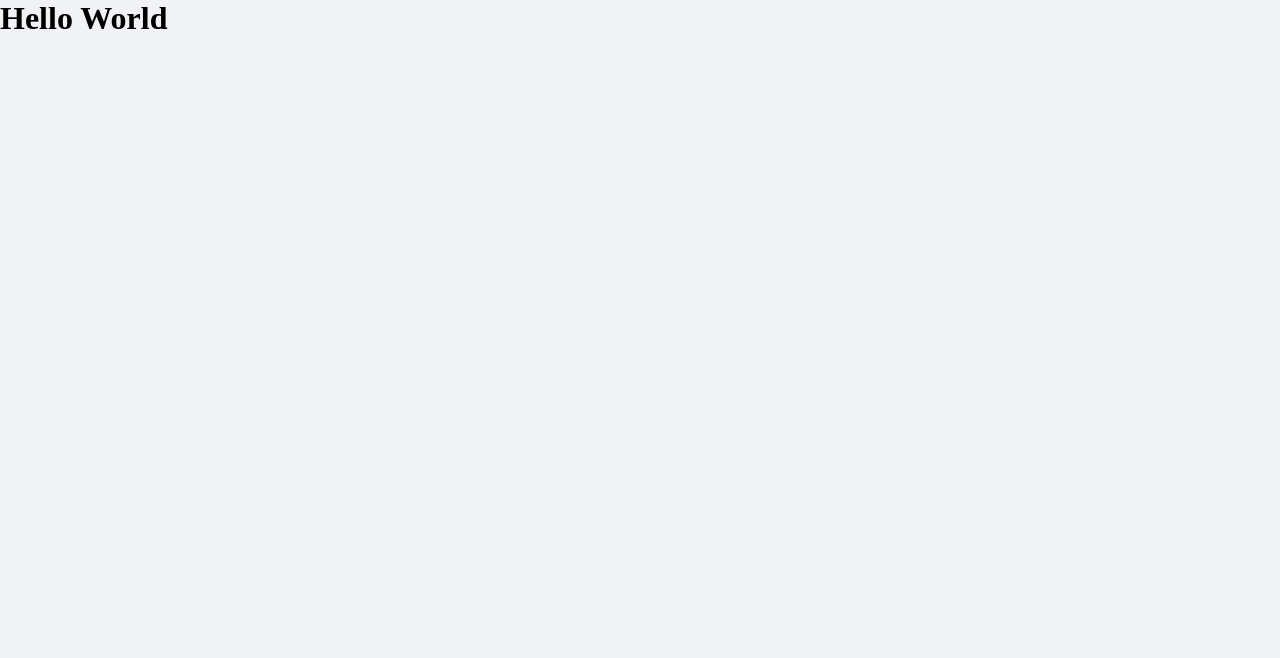
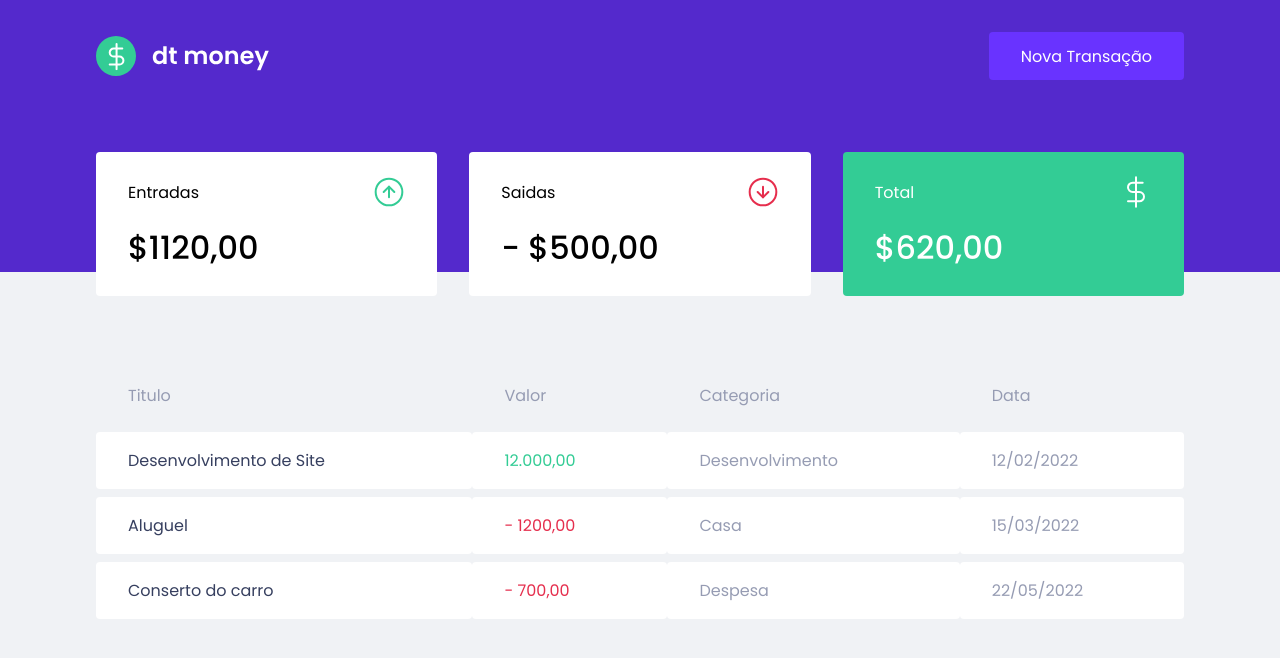
Before and after one commit to lucas-landin/dtmoney, a React (Create React App) app: page / in a window 1280 px wide. Shown: the top 658 px of the page. Built offline with nearby package versions, Linux system fonts and the light colour scheme.

Commit message:
dashboard-finalizado

```diff
--- a/public/index.html
+++ b/public/index.html
@@ -1,10 +1,13 @@
 <!DOCTYPE html>
 <html lang="en">
   <head>
+    <link rel="preconnect" href="https://fonts.googleapis.com">
+    <link rel="preconnect" href="https://fonts.gstatic.com" crossorigin>
+    <link rel="shortcut icon" href="favicon.png" type="image/png">
     <meta charset="utf-8" />
     <meta name="viewport" content="width=device-width, initial-scale=1" />
-    <link rel="shortcut icon" href="favicon.png" type="image/png"/>
-    <title>LL Money</title>
+    <title>dt Money</title>
+    <link href="https://fonts.googleapis.com/css2?family=Poppins:ital,wght@0,500;600;1,400&display=swap" rel="stylesheet">
   </head>
   <body>
     <noscript>You need to enable JavaScript to run this app.</noscript>
--- a/src/App.tsx
+++ b/src/App.tsx
@@ -1,11 +1,14 @@
+import { Dashboard } from "./components/Dashboard";
+import { Header } from "./components/Header";
 import { GlobalStyles } from "./styles/global";
 
 export function App() {
   return (
-    <div className="app">
-      <h1>Hello World</h1>
+    <>
+      <Header/>
+      <Dashboard/>
       <GlobalStyles/>
-    </div>
+    </>
 
   );
 }
--- /dev/null
+++ b/src/components/Dashboard/index.tsx
@@ -0,0 +1,12 @@
+import { Summary } from '../Summary'
+import { TransactionTable } from '../TransactionTable'
+import {Container} from './styles'
+
+export function Dashboard (){
+return (
+    <Container>
+     <Summary/>
+     <TransactionTable/>
+    </Container>
+)
+}
--- /dev/null
+++ b/src/components/Dashboard/styles.ts
@@ -0,0 +1,7 @@
+import styled from 'styled-components'
+
+export const Container = styled.main`
+max-width:1120px;
+margin: 0 auto;
+padding: 2.5rem 1rem;
+`
--- /dev/null
+++ b/src/components/Header/index.tsx
@@ -0,0 +1,14 @@
+import logoimg from '../../assets/logo.svg'
+import { Container,Content } from './styles'
+export function Header (){
+return(
+    <Container>
+    <Content>
+   <img src={logoimg} alt='dtmoney'/>
+   <button type='button'>
+   Nova Transação
+   </button>
+    </Content>
+    </Container>
+)
+}
--- /dev/null
+++ b/src/components/Header/styles.ts
@@ -0,0 +1,29 @@
+import styled from 'styled-components'
+
+export const Container = styled.header`
+background: var(--blue);
+`;
+
+export const Content = styled.div`
+max-width: 1120px;
+margin: 0 auto;
+padding: 2rem 1rem 12rem;
+display:flex;
+align-items: center;
+justify-content:space-between;
+
+button{
+    font-size:1rem;
+    color:#fff;
+    background: var(--blue-light);
+    border:0;
+    padding:0 2rem;
+    height:3rem;
+    border-radius:0.25rem;
+    transition: filter 0.2s ;
+
+    &:hover{
+        filter:brightness(0.9)
+    }
+}
+`
--- /dev/null
+++ b/src/components/Summary/index.tsx
@@ -0,0 +1,33 @@
+import { Container } from "./styles";
+import incomeimg from '../../assets/income.svg'
+import outcomeimg from '../../assets/outcome.svg'
+import totalimg from '../../assets/total.svg'
+
+
+export function Summary(){
+    return(
+    <Container>
+        <div>
+            <header>
+                <p>Entradas</p>
+                <img src={incomeimg} alt="Etradas" />
+            </header>
+            <strong>$1120,00</strong>
+        </div>
+        <div>
+            <header>
+                <p>Saidas</p>
+                <img src={outcomeimg} alt="Saidas" />
+            </header>
+            <strong>- $500,00</strong>
+        </div>
+        <div className="highlight-background">
+            <header>
+                <p>Total</p>
+                <img src={totalimg} alt="Total" />
+            </header>
+            <strong>$620,00</strong>
+        </div>
+    </Container>
+    )
+}
--- /dev/null
+++ b/src/components/Summary/styles.ts
@@ -0,0 +1,31 @@
+import styled from "styled-components";
+export const Container = styled.div`
+  display: grid;
+  grid-template-columns: repeat(3, 1fr);
+  gap: 2rem;
+  margin-top: -10rem;
+  div {
+    background: var(--shape);
+    padding: 1.5rem 2rem;
+    border-radius: 0.25rem;
+    color: var(--text-color);
+
+    &.highlight-background {
+      background: var(--green);
+      color: #fff;
+    }
+
+    header {
+      display: flex;
+      align-items: center;
+      justify-content: space-between;
+    }
+    strong {
+      display: block;
+      margin-top: 1rem;
+      font-size: 2rem;
+      font-weight: 500;
+      line-height: 3rem;
+    }
+  }
+`;
--- /dev/null
+++ b/src/components/TransactionTable/index.tsx
@@ -0,0 +1,37 @@
+import {Container} from './styles'
+export function TransactionTable(){
+return(
+<Container>
+<table>
+<thead>
+    <tr>
+        <th>Titulo</th>
+        <th>Valor</th>
+        <th>Categoria</th>
+        <th>Data</th>
+    </tr>
+</thead>
+<tbody>
+    <tr>
+        <td>Desenvolvimento de Site</td>
+        <td className="deposit">12.000,00</td>
+        <td>Desenvolvimento</td>
+        <td>12/02/2022</td>
+    </tr>
+    <tr>
+        <td>Aluguel</td>
+        <td className="withdraw">- 1200,00</td>
+        <td>Casa</td>
+        <td>15/03/2022</td>
+    </tr>
+    <tr>
+        <td>Conserto do carro</td>
+        <td className="withdraw">- 700,00</td>
+        <td>Despesa</td>
+        <td>22/05/2022</td>
+    </tr>
+</tbody>
+</table>
+</Container>
+)
+}
--- /dev/null
+++ b/src/components/TransactionTable/styles.ts
@@ -0,0 +1,38 @@
+import styled from 'styled-components'
+export const Container = styled.div`
+margin-top:4rem;
+
+table{
+width:100%;
+border-spacing:0 0.5rem;
+
+th{
+color: var(--text-body);
+font-weight:400;
+padding: 1rem 2rem;
+text-align:left;
+line-height:1.5rem;
+}
+
+td{
+    padding: 1rem 2rem;
+    border:0;
+    background: var(--shape);
+    color: var(--text-body);
+    border-radius:0.25rem;
+
+    &:first-child{
+        color: var(--text-title);
+    }
+
+    &.deposit{
+        color: var(--green);
+    }
+
+    &.withdraw{
+        color: var(--red)
+    }
+}
+
+}
+`
--- a/src/styles/global.ts
+++ b/src/styles/global.ts
@@ -4,6 +4,7 @@
 :root {
     --background: #f0f2f5;
     --red:#e52e4d;
+    --green:#33cc95;
     --blue:#5429cc;
     --text-title:#363f5f;
     --text-body:#969cb3;
@@ -33,6 +34,15 @@
 
 }
 
+body, input, button, textarea {
+    font-family:'Poppins', sans-serif;
+    font-weight:400;
+}
+
+h1, h2, h3, h4, h5, h6, strong {
+    font-weight:600;
+}
+
 button{
     cursor: pointer;
 }
```
